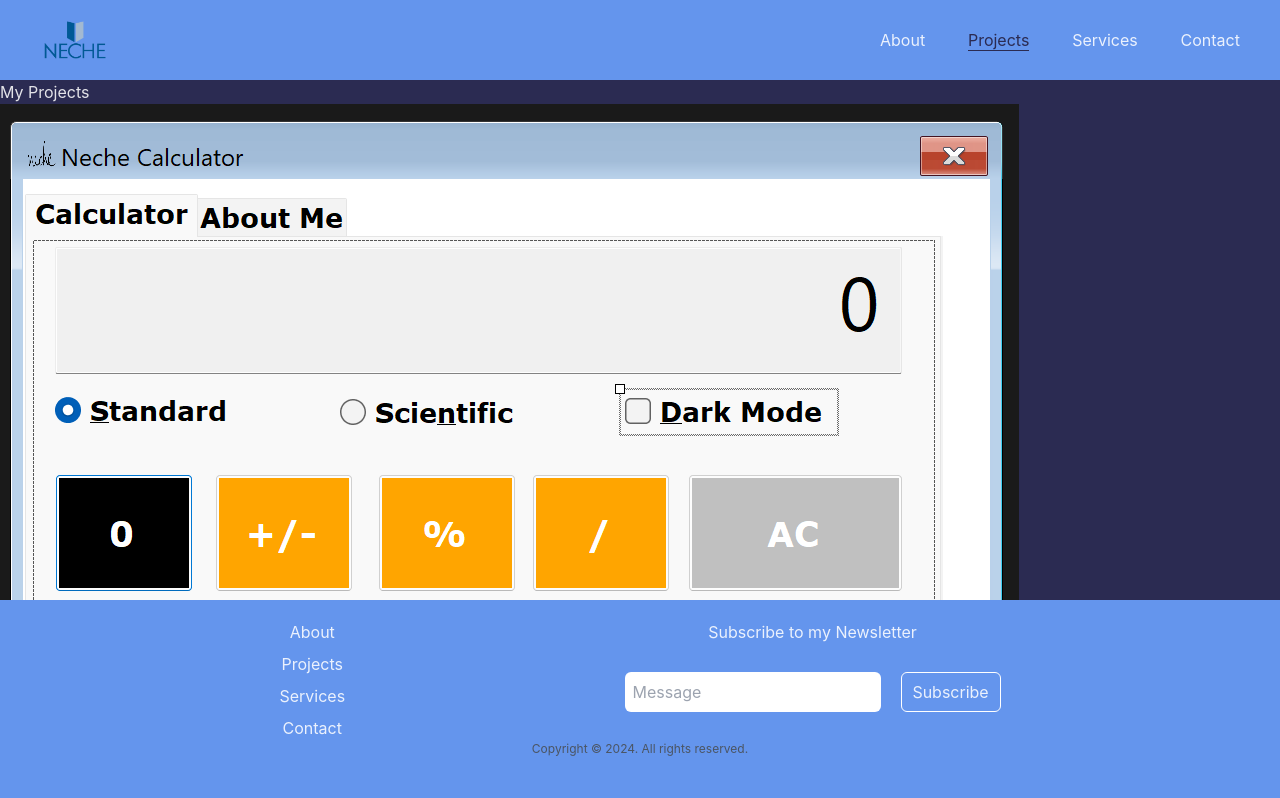
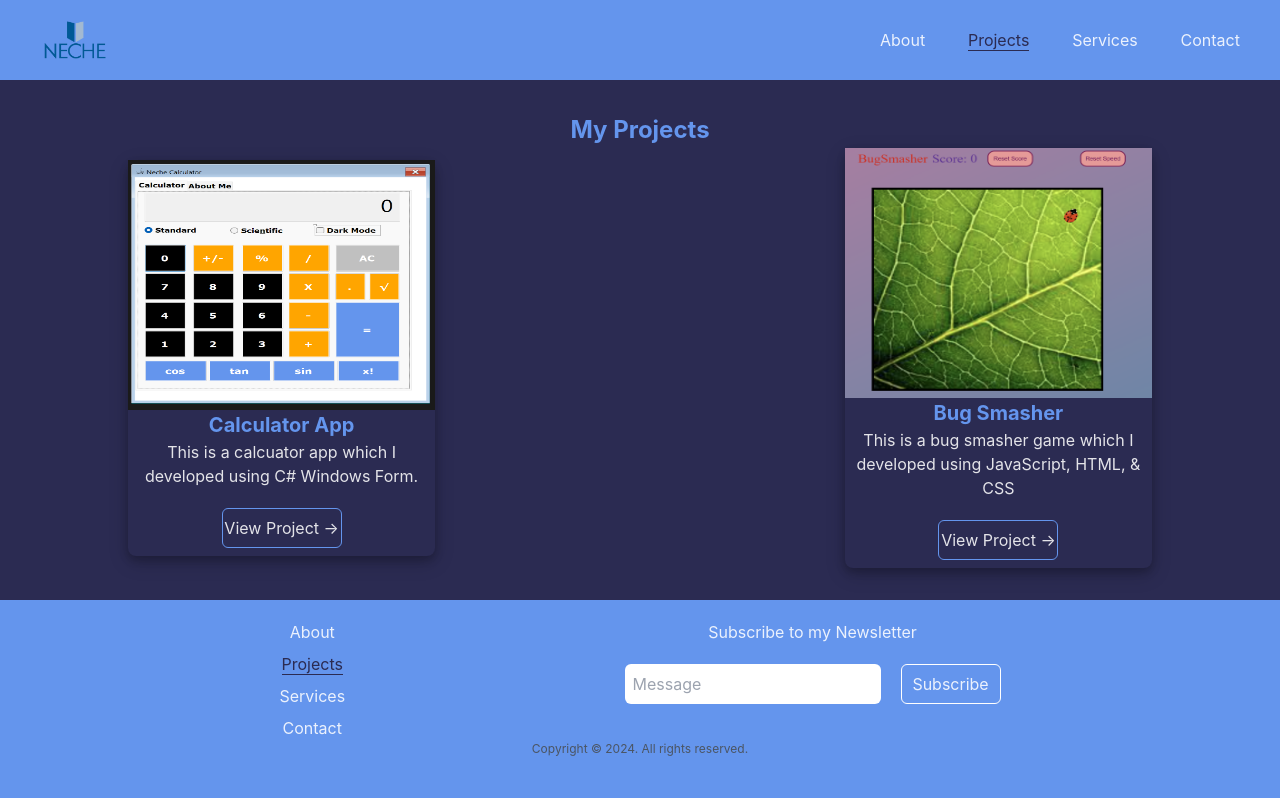
Before and after one commit to Nechenwa/comp229-react, a React (Vite) app: page /projects in a window 1280 px wide. Shown: the top 798 px of the page. Built offline with nearby package versions, Linux system fonts and the light colour scheme.

Commit message:
I styled my project page

```diff
--- a/src/components/Projects.jsx
+++ b/src/components/Projects.jsx
@@ -18,16 +18,16 @@ function Projects() {
     ]
     return (
         <Layout>
-            <div className='h-[100%] bg-darkBlue'>
-                <h1>My Projects</h1>
-                <div>
+            <div className='w-[100%] h-[100%] bg-darkBlue text-center flex flex-col justify-center items-center px-32'>
+                <h1 className='text-[24px] font-bold text-skyBlue'>My Projects</h1>
+                <div className='w-full flex justify-between items-center'>
                     {projects.map((project, index) => (
-                        <div key={index}>
-                            <img src={project.img} alt={project.title} />
-                            <h1>{project.title}</h1>
-                            <p>{project.description}</p>
+                        <div key={index} className='project-shadow-div w-[30%] rounded-lg'>
+                            <img src={project.img} alt={project.title} className='w-[100%] h-[250px]'/>
+                            <h1 className='text-[20px] font-bold text-skyBlue'>{project.title}</h1>
+                            <p className='w-full'>{project.description}</p>
                             <a href={project.link} target='_blank'>
-                                <button>View Project <span>&rarr;</span></button>
+                                <button className='w-[120px] mt-5 mb-2'>View Project <span>&rarr;</span></button>
                             </a>
                         </div>
                     ))}
--- a/src/index.css
+++ b/src/index.css
@@ -29,5 +29,8 @@ body {
   min-height: 100vh;
 }
 button {
-  @apply capitalize h-[40px] w-[100px] border-[1px] border-skyBlue my-7 rounded-md
+  @apply capitalize h-[40px] w-[100px] border-[1px] border-skyBlue my-5 rounded-md
 }
+.project-shadow-div {
+  box-shadow: 0 4px 8px 0 rgba(0, 0, 0, 0.2), 0 6px 20px 0 rgba(0, 0, 0, 0.19);
+}
--- a/src/pages/Footer.jsx
+++ b/src/pages/Footer.jsx
@@ -1,22 +1,32 @@
 import React from 'react'
+import { useLocation } from 'react-router-dom';
 
 function Footer() {
-  const year = new Date().getFullYear()
+  const paths = [
+    { pathName: "about", path: '/about' },
+    { pathName: "projects", path: '/projects' },
+    { pathName: "services", path: '/services' },
+    { pathName: "contact", path: '/contact' },
+  ]
+  const { pathname } = useLocation();
+  const year = new Date().getFullYear();
+
   return (
     <footer className='h-[25%] w-[100%] pt-5 bg-skyBlue text-center'>
       <div className='flex justify-evenly'>
         <div>
           <nav className='flex flex-col gap-y-2'>
-            <a href='/about'>About</a>
-            <a href='/projects'>Projects</a>
-            <a href='/services'>Services</a>
-            <a href='/contact'>Contact</a>
+            {paths.map((path, index) => (
+              <div key={index}>
+                <a href={path.path} className={pathname === path.path ? "border-b-[1px] border-darkBlue text-darkBlue capitalize" : "capitalize "}>{path.pathName}</a>
+              </div>
+            ))}
           </nav>
         </div>
         <div>
           <h1>Subscribe to my Newsletter</h1>
           <div className='flex gap-x-5 items-center'>
-            <input type='text' placeholder='Message' className='h-[40px] rounded-md bg-white text-darkBlue pl-2 focus:border-[1px] border-darkBlue'/>
+            <input type='text' placeholder='Message' className='h-[40px] rounded-md bg-white text-darkBlue pl-2 focus:border-[1px] border-darkBlue' />
             <button className='border-[#fff]'>Subscribe</button>
           </div>
         </div>
--- a/src/pages/Header.jsx
+++ b/src/pages/Header.jsx
@@ -22,7 +22,6 @@ function Header() {
             <a href={path.path} className={pathname === path.path ? "border-b-[1px] border-darkBlue text-darkBlue capitalize" : "capitalize "}>{path.pathName}</a>
           </div>
         ))}
-
       </nav>
     </header>
   )
```
